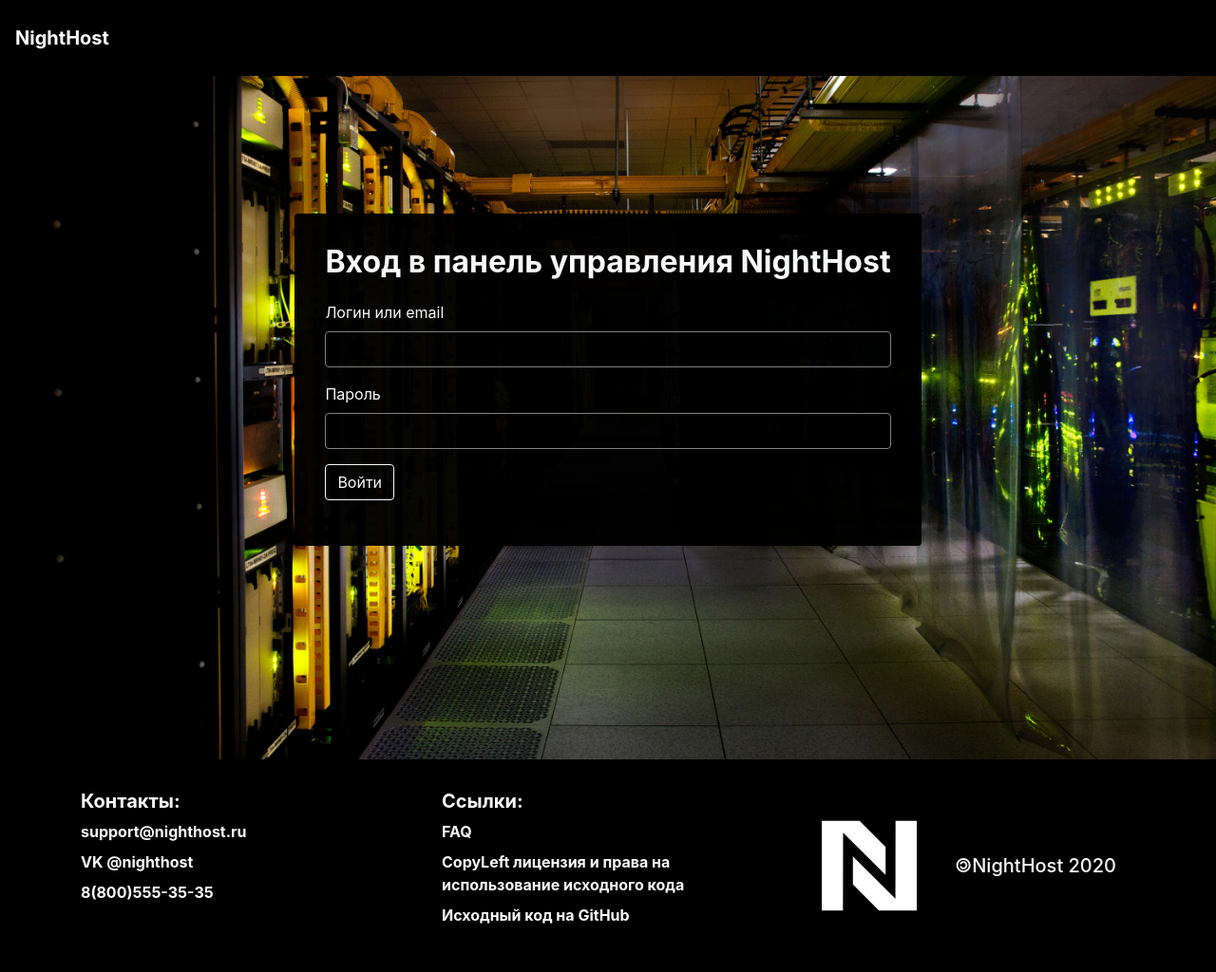
After one commit to Anton2319/nighthost-site, a PHP site: page /login.html in a window 1280 px wide. The commit adds this page. Shown: the whole page at 95% size. Run offline with PHP 8.4, Linux system fonts and the light colour scheme.

Commit message:
Added login page

```diff
--- /dev/null
+++ b/login.html
@@ -0,0 +1,63 @@
+<html lang="ru">
+<head>
+    <title>NightHost</title>
+    <link rel="stylesheet" href="/css/bootstrap.min.css">
+    <link rel="stylesheet" href="/style.css">
+    <link rel="stylesheet" href="/normalize.css">
+    <meta charset="utf-8">
+    <meta name="viewport" content="width=device-width, initial-scale=1.0">
+</head>
+<body>
+    <nav class="navbar fixed-top navbar-expand-lg navbar-dark text-light" style="background-color: #000000;">
+        <a class="navbar-brand" href="/">
+            <b>NightHost</b>
+        </a>
+    </nav>
+    <section id="login">
+        <div class="central">
+            <div class="login text-light container">
+                <h1><b>Вход в панель управления NightHost</b></h1>
+                <form action="login.php" method="post">
+                    <div class="form-group">
+                        <label for="username">Логин или email</label>
+                        <input type="login" class="form-control" id="username">
+                    </div>
+                    <div class="form-group">
+                        <label for="password">Пароль</label>
+                        <input type="password" class="form-control" id="password">
+                    </div>
+                    <div class="form-group">
+                        <button type="submit" class="btn btn-outline-light">Войти</button>
+                    </div>
+                </form>
+             </div>
+        </div>
+    </section>
+    <section id="footer">
+        <div class="container text-light">
+            <div class="row">
+                <div class="col" id="contacts">
+                    <h5><b>Контакты:</b></h5>
+                    <ul>
+                        <li><b>support@nighthost.ru</b></li>
+                        <li><b>VK @nighthost</b></li>
+                        <li><b>8(800)555-35-35</b></li>
+                    </ul>
+                </div>
+                <div class="col" id>
+                    <h5><b>Ссылки:</b></h5>
+                    <ul>
+                        <li><b><a class="text-light" href="#">FAQ</a></b></li>
+                        <li><b><a class="text-light" href="/LICENSE">CopyLeft лицензия и права на использование исходного кода</a></b></li>
+                        <li><b><a class="text-light" href="https://github.com/Anton2319/nighthost-site">Исходный код на GitHub</a></b></li>
+                    </ul>
+                </div>
+                <div class="col img">
+                    <img src="/images/logo.svg" width="100">
+                    <h5 style="margin: auto;">🄯NightHost 2020</h5>
+                </div>
+            </div>
+        </div>
+    </section>
+</body>
+</html>
--- /dev/null
+++ b/login.php
@@ -0,0 +1,4 @@
+<?php
+
+
+?>
--- a/style.css
+++ b/style.css
@@ -94,3 +94,27 @@ nav {
     list-style-type: none;
     margin-bottom: 0.5em;
 }
+#login {
+    background-image: url('images/main.jpg');
+    background-size: cover;
+    background-position: center;
+    height: 100vh;
+    display: flex;
+    align-items: center;
+    justify-content: center;
+    flex-direction: column;
+}
+#login input {
+    background-color: inherit;
+    color: white;
+    outline: none;
+    border: 1px solid gray;
+}
+.login {
+    background-color: rgba(0, 0, 0, 0.97);
+    padding: 2em;
+    border-radius: 4px;
+}
+.login h1 {
+    margin-top: 0;
+}
```
Also changed, not shown: index.php (added, +108 -0 lines), cpanel/index.html (added).
